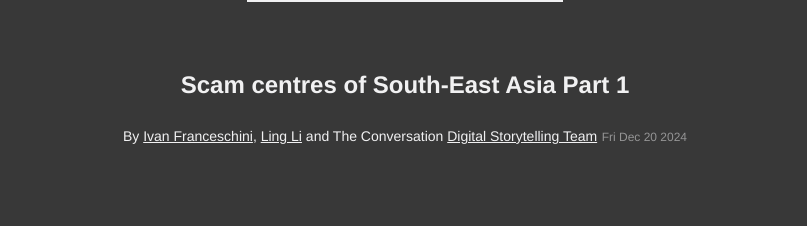
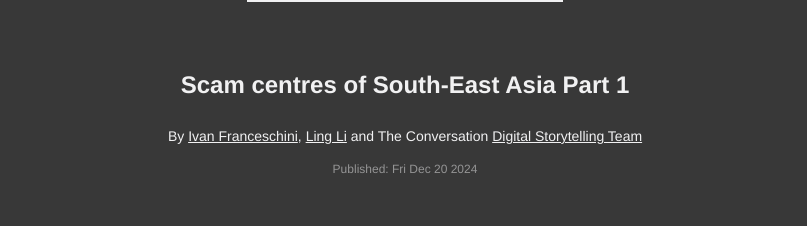
Before and after one commit to conversation/scam-centres-part-1, a React (Vite) app: page / in a window 1280 px wide. Shown: the part 3565-3791 px from the top of the page, without its empty margins (235-1042 px from the left). Built offline with nearby package versions, Linux system fonts and the light colour scheme; a web font is replaced by a local one.

Commit message:
edit: title style matches the series titles

```diff
--- a/src/article.mdx
+++ b/src/article.mdx
@@ -59,7 +59,7 @@ import TitleTextBorder from './components/TitleTextBorder'
 
   <div className='text-center'>
     <span className='inline-block font-base text-sm'>By [Ivan Franceschini](https://theconversation.com/profiles/ivan-franceschini-1529038), [Ling
-    Li](https://theconversation.com/profiles/ling-li-1529042) and The Conversation [Digital Storytelling Team]()</span>{" "}<span><time className='font-base text-xs opacity-50'>{new Date().toDateString()}</time></span>
+    Li](https://theconversation.com/profiles/ling-li-1529042) and The Conversation [Digital Storytelling Team]()</span><br/><span className='font-base text-xs opacity-50'>Published: <time className=''>{new Date().toDateString()}</time></span>
   </div>
 </div>
 
```
